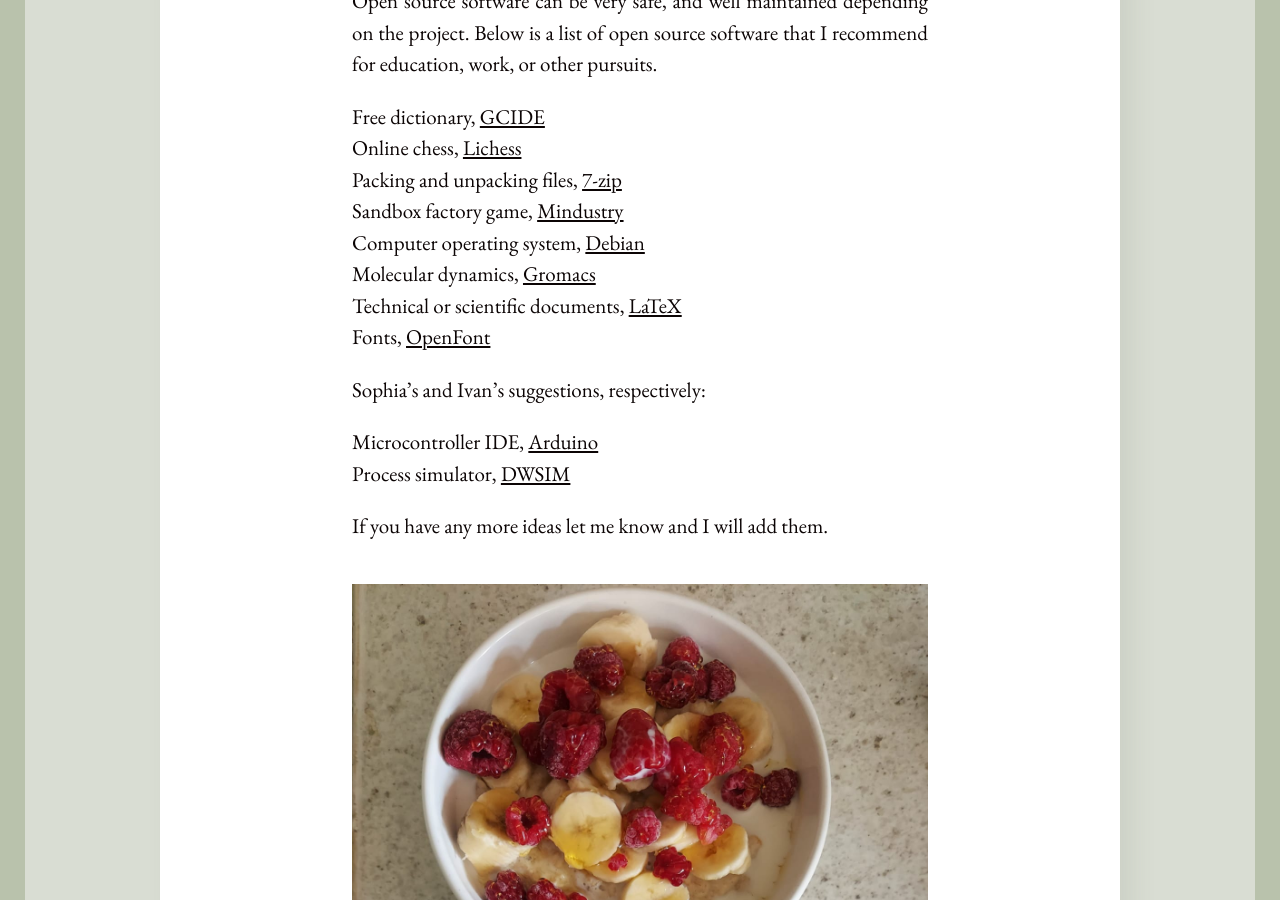
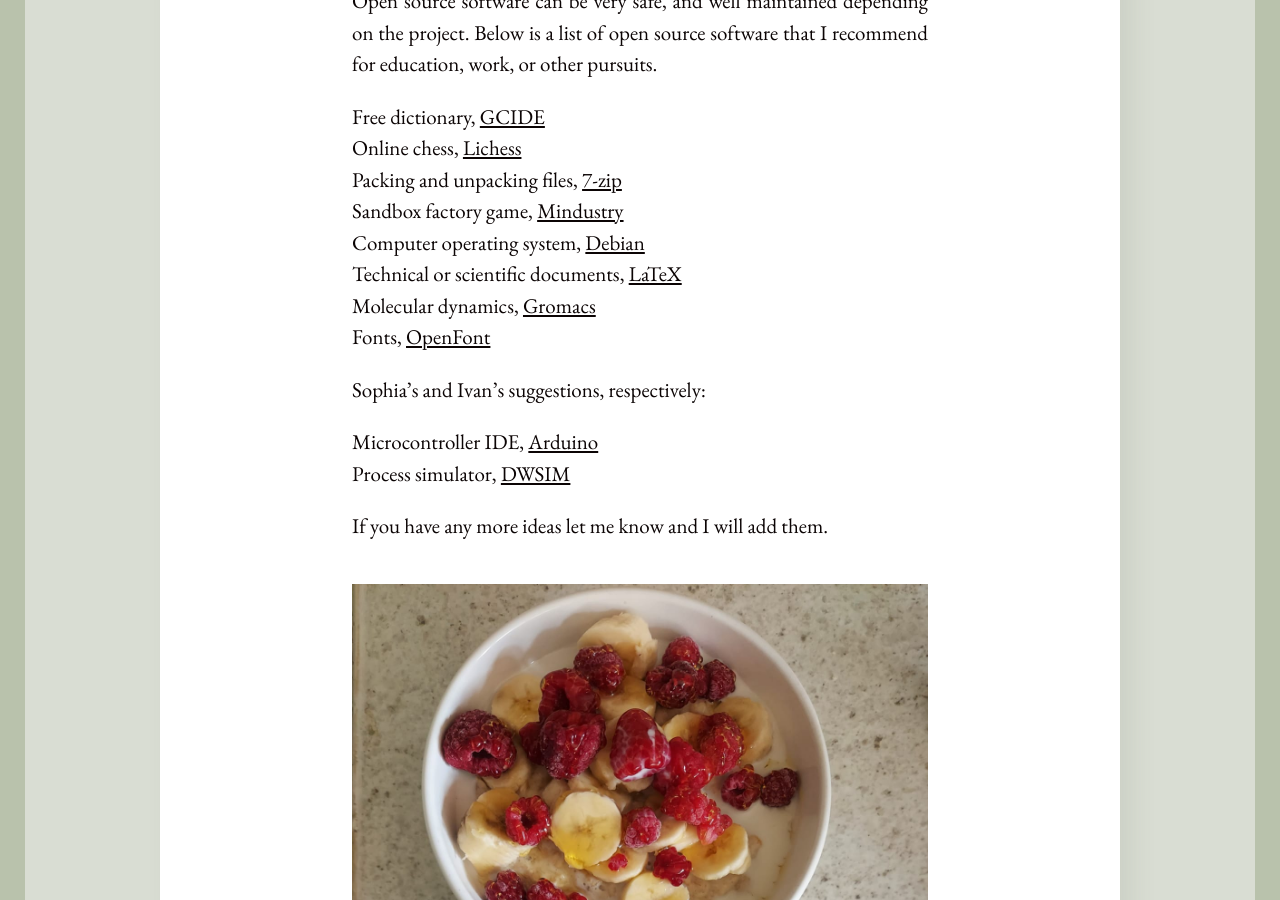
Before and after one commit to batterypointwriting/batterypointwriting.github.io, a Jekyll site: the page built from _posts/2026-06-18-Try-Open-Source-Software.md, in a window 1280 px wide and 900 px high, scrolled down 924 px. Built offline with Jekyll 4.4.1, drawn with Linux system fonts in a browser that asks for light colours.

```diff
--- a/_posts/2026-06-18-Try-Open-Source-Software.md
+++ b/_posts/2026-06-18-Try-Open-Source-Software.md
@@ -16,8 +16,8 @@ Online chess, <a href="https://lichess.org/about">Lichess</a> <br>
 Packing and unpacking files, <a href="https://www.7-zip.org/">7-zip</a> <br>
 Sandbox factory game, <a href="https://anuke.itch.io/mindustry">Mindustry</a> <br>
 Computer operating system, <a href="https://www.debian.org/">Debian</a> <br>
+Technical or scientific documents, <a href="https://www.texstudio.org/">LaTeX</a> <br>
 Molecular dynamics, <a href="https://www.gromacs.org/">Gromacs</a> <br>
-Technical or scientific documents, <a href="https://www.texstudio.org/">LaTeX</a> <br>
 Fonts, <a href="https://openfont.org/">OpenFont</a> <br>
 
 Sophia's and Ivan's suggestions, respectively:
```
